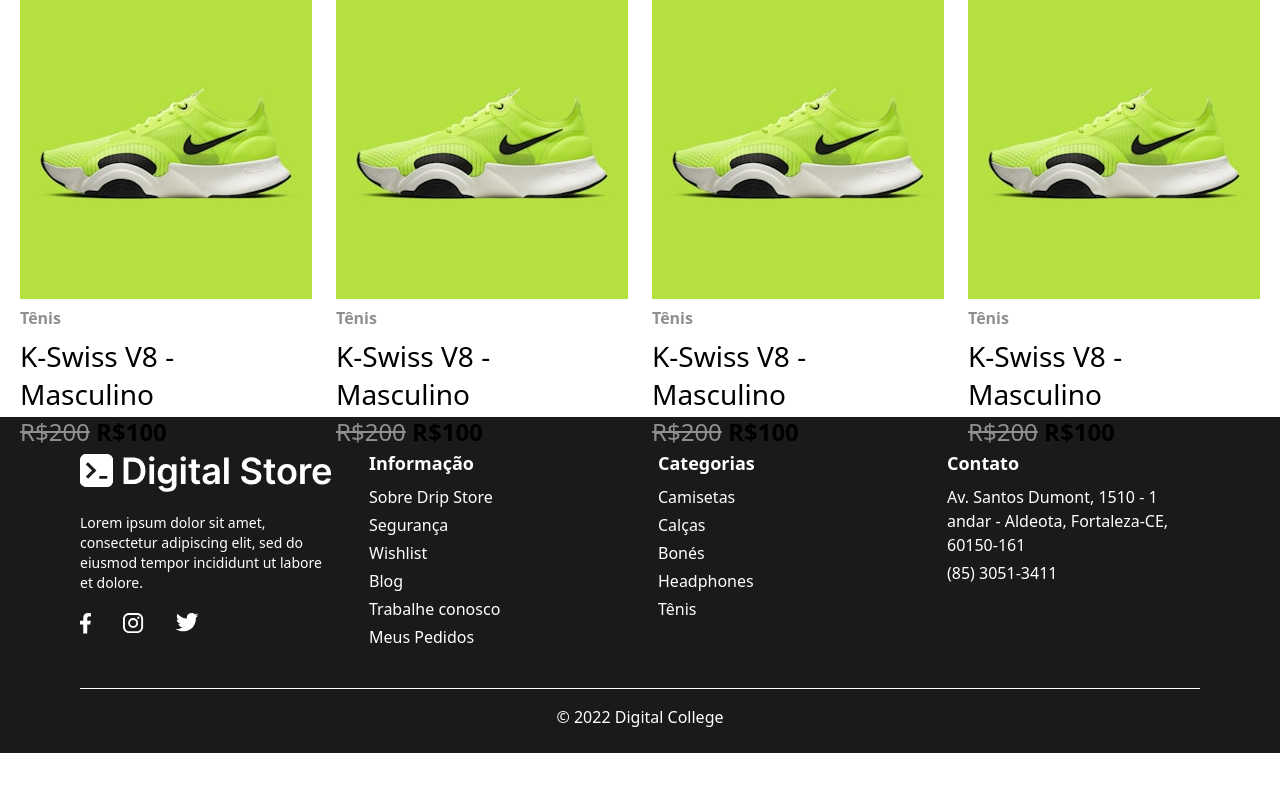
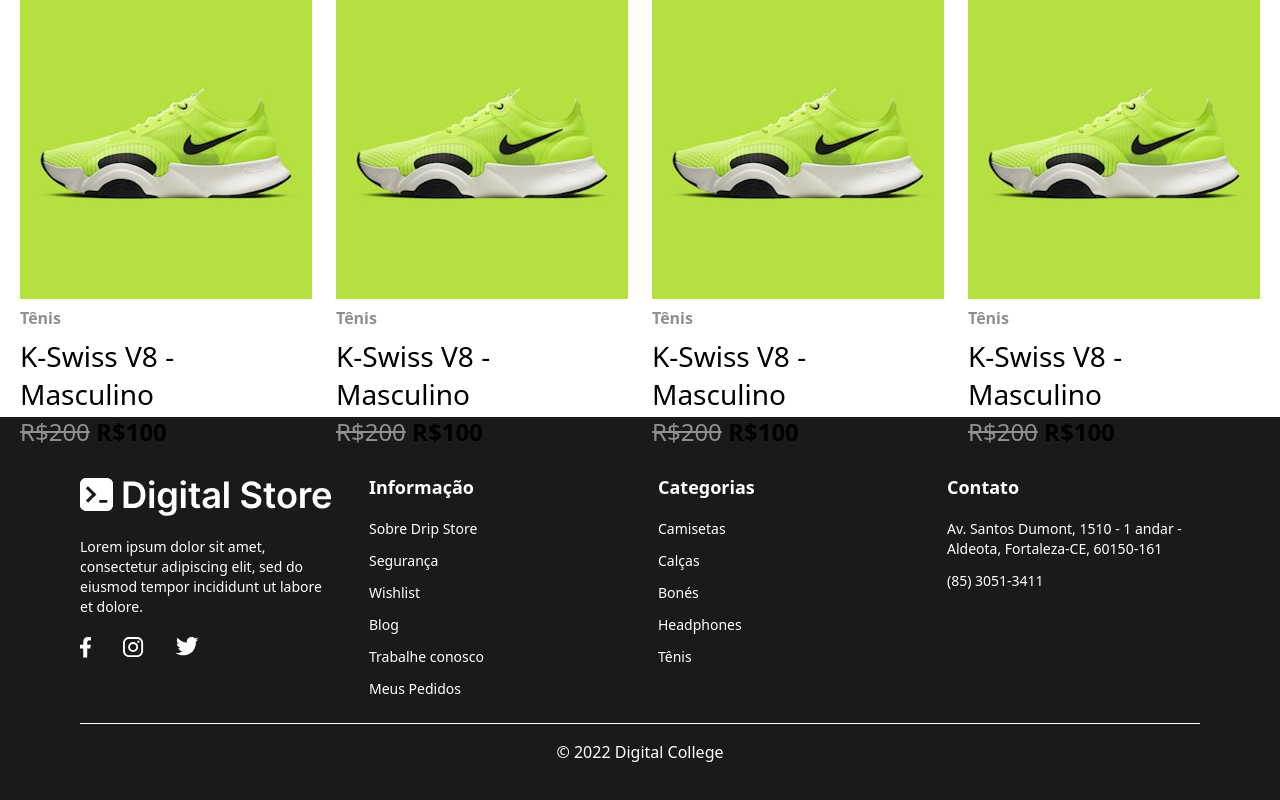
Before and after one commit to gt-05/grupo-04, a React (Vite) app: page / in a window 1280 px wide. Shown: the part 1194-1994 px from the top of the page. Before the commit the page ends 1947 px from the top, so only its background shows below. Built offline with nearby package versions, Linux system fonts and the light colour scheme.

Commit message:
Adicionando novas coisas na footer

```diff
--- a/src/components/Footer.jsx
+++ b/src/components/Footer.jsx
@@ -1,7 +1,7 @@
 export default function Footer() {
     return (
         <>
-            <footer className="bg-[#1a1a1a] py-4 text-white px-20">
+            <footer className="bg-[#1a1a1a] py-10 text-white px-20">
         <div className="grid grid-cols-1 md:grid-cols-4 gap-9 py-4">
             <div id="footer_contacts" className="footer-section">
             <svg width="253" height="44" viewBox="0 0 253 44" fill="none" xmlns="http://www.w3.org/2000/svg">
@@ -34,8 +34,8 @@
                 </div>
             </div>
             <div className="footer-section">
-                <h3 className="text-lg font-semibold mb-2">Informação</h3>
-                <ul className="space-y-1">
+                <h3 className="text-lg font-semibold mb-2 pb-[10px]">Informação</h3>
+                <ul className="space-y-3 text-sm">
                     <li><a href="#" className="footer-link">Sobre Drip Store</a></li>
                     <li><a href="#" className="footer-link">Segurança</a></li>
                     <li><a href="#" className="footer-link">Wishlist</a></li>
@@ -45,8 +45,8 @@
                 </ul>
             </div>
             <div className="footer-section">
-                <h3 className="text-lg font-semibold mb-2">Categorias</h3>
-                <ul className="space-y-1">
+                <h3 className="text-lg font-semibold mb-2 pb-[10px]">Categorias</h3>
+                <ul className="space-y-3 text-sm">
                     <li><a href="#" className="footer-link">Camisetas</a></li>
                     <li><a href="#" className="footer-link">Calças</a></li>
                     <li><a href="#" className="footer-link">Bonés</a></li>
@@ -55,8 +55,8 @@
                 </ul>
             </div>
             <div className="footer-section">
-                <h3 className="text-lg font-semibold mb-2">Contato</h3>
-                <ul className="space-y-1">
+                <h3 className="text-lg font-semibold mb-2 pb-[10px]">Contato</h3>
+                <ul className="space-y-3 text-sm">
                     <li>
                         <a href="#" className="footer-link">Av. Santos Dumont, 1510 - 1 andar - Aldeota, Fortaleza-CE, 60150-161</a>
                     </li>
```
